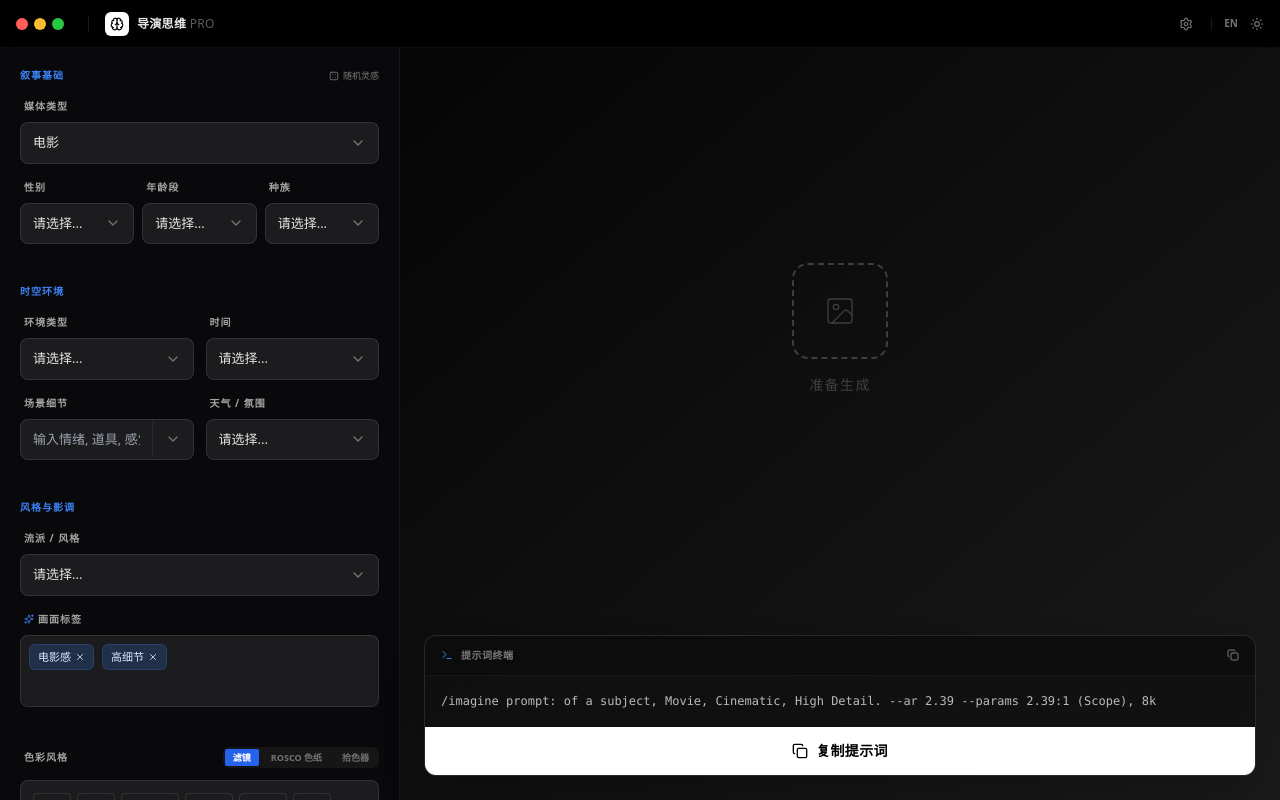
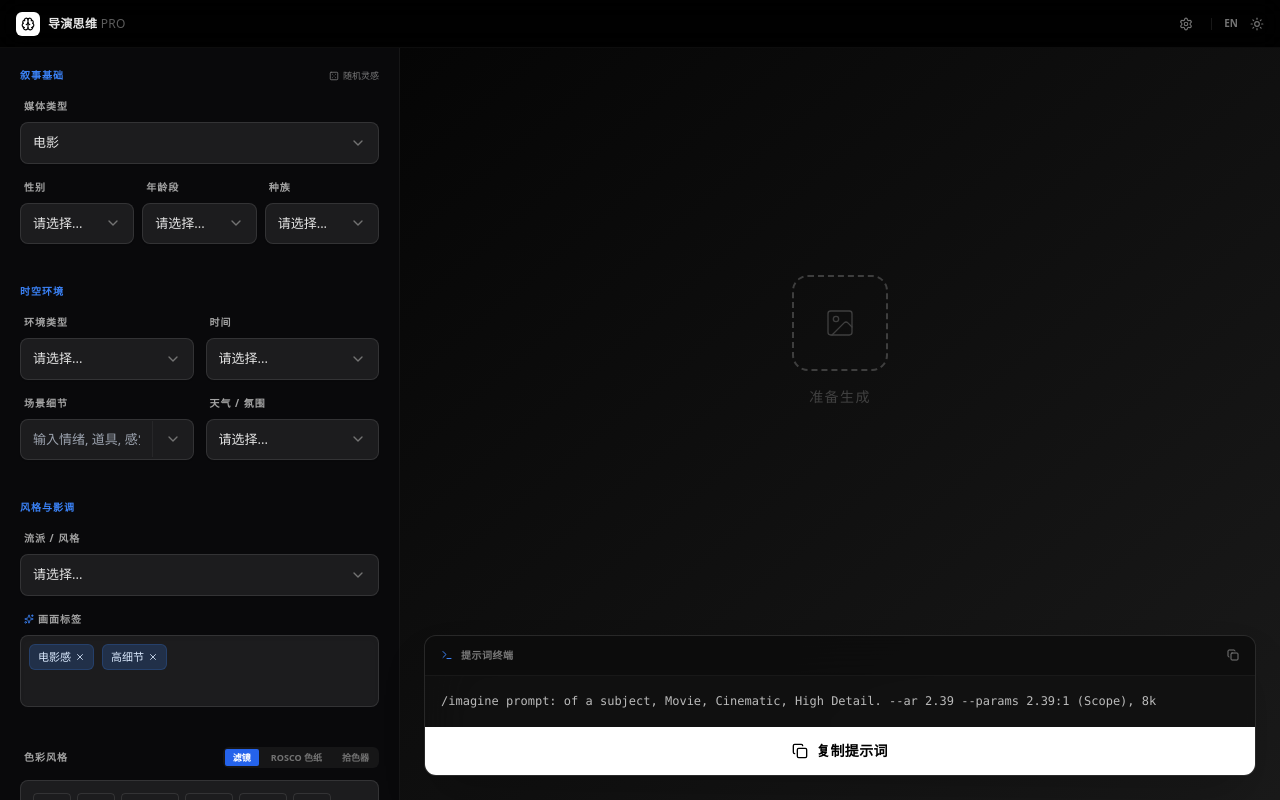
Before and after one commit to directors-mind/directors-mind, a React (Vite) app: page / in a window 1280 px wide. Built offline with nearby package versions, Linux system fonts and the light colour scheme.

Commit message:
--- v3.8.2 Update: UI Polish (Minimal Header + Spacing) ---

```diff
--- a/src/App.jsx
+++ b/src/App.jsx
@@ -1,11 +1,11 @@
 import React, { useState, useEffect, useRef } from 'react';
 import { Copy, RefreshCw, Terminal, ChevronDown, X, Sparkles, Settings, Zap, Brain, Sun, Moon, Dice5, Image as ImageIcon, Check } from 'lucide-react';
 
-// --- v3.8.1 Update: Mobile Responsive Fix ---
+// --- v3.8.2 Update: UI Polish (Minimal Header + Spacing) ---
 const UI_LABELS = {
   en: {
     appTitle: "Director's Mind",
-    version: "v3.8.1",
+    version: "v3.8.2",
     inspireMe: "Inspire Me",
     sections: { narrative: "NARRATIVE & SUBJECT", world: "WORLD & ATMOSPHERE", style: "STYLE & MOOD", color: "COLOR GRADING", tech: "CINEMATOGRAPHY SPECS" },
     tabs: { filter: "FILTER", rosco: "ROSCO", picker: "PICKER" },
@@ -26,7 +26,7 @@ const UI_LABELS = {
   },
   cn: {
     appTitle: "导演思维",
-    version: "v3.8.1",
+    version: "v3.8.2",
     inspireMe: "随机灵感",
     sections: { narrative: "叙事基础", world: "时空环境", style: "风格与影调", color: "色彩风格", tech: "摄影技术参数" },
     tabs: { filter: "滤镜", rosco: "Rosco 色纸", picker: "拾色器" },
@@ -267,7 +267,7 @@ export default function DirectorsMind() {
       set: r(DATA_OPTIONS.set),
       weather: r(DATA_OPTIONS.weather),
       shotType: r(DATA_OPTIONS.shotType),
-      cameraAngle: r(DATA_OPTIONS.cameraAngle),
+      cameraAngle: r(DATA_OPTIONS.cameraAngle), // Added to randomizer
       frameSize: r(DATA_OPTIONS.frameSize),
       composition: r(DATA_OPTIONS.composition),
       lighting: r(DATA_OPTIONS.lighting),
@@ -306,8 +306,7 @@ export default function DirectorsMind() {
     <div className={`h-screen w-screen flex flex-col overflow-hidden font-sans antialiased selection:bg-blue-500/30 ${bgMain} ${textMain}`}>
       <header className={`h-12 shrink-0 px-4 flex justify-between items-center z-50 border-b backdrop-blur-md ${theme === 'dark' ? 'border-white/5 bg-black/80' : 'border-black/5 bg-white/80'}`}>
         <div className="flex items-center gap-3">
-          <div className="flex gap-1.5 mr-2"><div className="w-3 h-3 rounded-full bg-[#FF5F57]"></div><div className="w-3 h-3 rounded-full bg-[#FEBC2E]"></div><div className="w-3 h-3 rounded-full bg-[#28C840]"></div></div>
-          <div className="h-4 w-px bg-white/10 mx-1"></div>
+          {/* REMOVED: Traffic light dots */}
           <div className="flex items-center gap-2"><div className={`w-6 h-6 rounded-md flex items-center justify-center shadow-sm ${theme === 'dark' ? 'bg-white text-black' : 'bg-black text-white'}`}><Brain size={14} strokeWidth={2}/></div><span className="text-xs font-bold tracking-wide">{t.appTitle} <span className="opacity-40 font-normal">PRO</span></span></div>
         </div>
         <div className="flex items-center gap-3">
@@ -367,9 +366,11 @@ export default function DirectorsMind() {
         </aside>
 
         {/* Main Content: Top on Mobile (Preview), Right on Desktop */}
-        <main className="h-[35vh] md:h-auto w-full md:flex-1 order-1 md:order-2 flex flex-col relative bg-checkered">
+        {/* CHANGED: h-[35vh] -> h-[40vh] for taller mobile view */}
+        <main className="h-[40vh] md:h-auto w-full md:flex-1 order-1 md:order-2 flex flex-col relative bg-checkered">
           <div className={`absolute inset-0 pointer-events-none ${theme === 'dark' ? 'bg-gradient-to-br from-[#050505] to-[#1a1a1a]' : 'bg-[#f0f0f2]'}`}></div>
-          <div className="flex-1 flex items-center justify-center p-6 md:p-10 z-10 overflow-hidden relative group">
+          {/* CHANGED: Added pt-8 md:pt-16 to pull down from header */}
+          <div className="flex-1 flex items-center justify-center p-6 md:p-10 pt-8 md:pt-16 z-10 overflow-hidden relative group">
              {generatedImage ? <div className="relative shadow-2xl rounded-sm overflow-hidden animate-in fade-in zoom-in duration-500"><img src={generatedImage} alt="Concept" className="max-w-full max-h-[80vh] object-contain shadow-2xl" /><div className="absolute inset-0 ring-1 ring-white/10 pointer-events-none"></div></div> : <div className={`flex flex-col items-center gap-4 opacity-20 ${theme === 'dark' ? 'text-white' : 'text-black'}`}><div className="w-16 h-16 md:w-24 md:h-24 rounded-2xl border-2 border-dashed border-current flex items-center justify-center"><ImageIcon size={32} md:size={48} strokeWidth={1} /></div><p className="text-xs md:text-sm font-medium tracking-widest uppercase">{t.ready}</p></div>}
           </div>
           <div className="shrink-0 p-4 md:p-6 z-20 flex justify-center">
```
